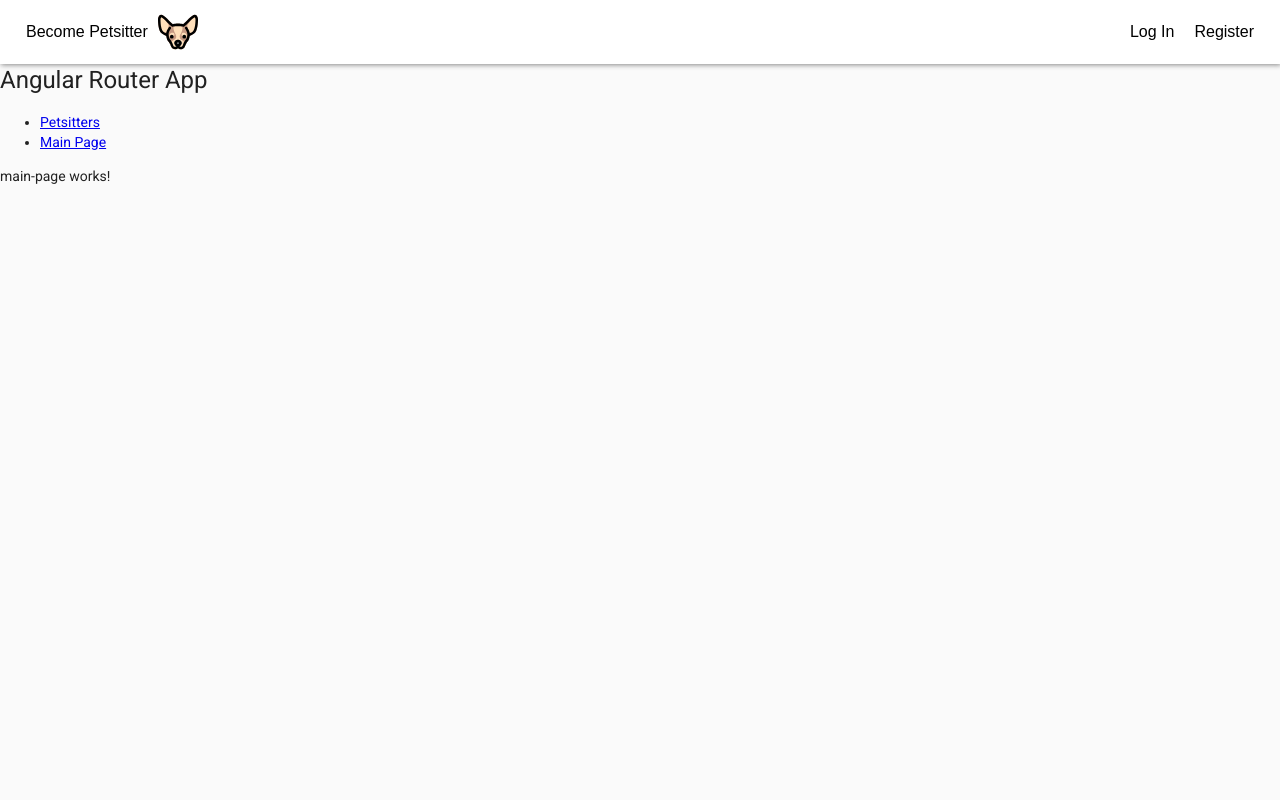
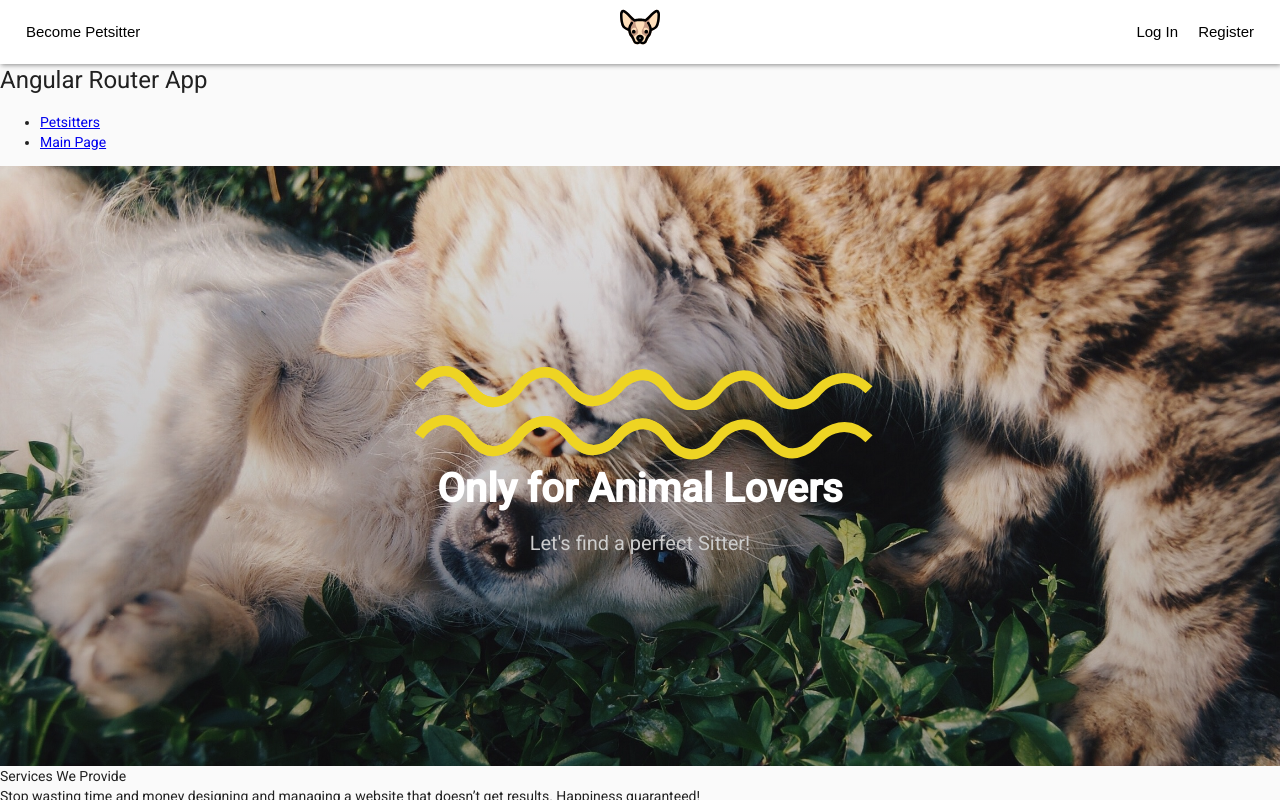
Before and after one commit to patipec/PetSupport, an Angular app in the folder web/AngularSPA/PetSupport/: page /main-page in a window 1280 px wide. Built offline with nearby package versions, Linux system fonts and the light colour scheme.

Commit message:
Add elements to main view

```diff
--- a/web/AngularSPA/PetSupport/src/app/app.component.css
+++ b/web/AngularSPA/PetSupport/src/app/app.component.css
@@ -0,0 +1,55 @@
+
+
+/* Main container */
+section.main-container {
+    height: 75vh;
+    min-height: 450px;
+    background: linear-gradient( rgba(0, 0, 0, 0.1), rgba(0, 0, 0, 0.3) ), url(../assets/MainPage/main-photo.jpg);
+    background-position: center center;
+    background-size: cover;
+    background-repeat: no-repeat;
+    position: relative;
+}
+
+.main-container-holder {
+    max-width: 450px;
+    margin: 0 auto;
+    padding-top: 200px;
+}
+
+section.main-container smart-button {
+    max-width: 180px;
+    width: 90%;
+    height: 50px;
+    border-radius: 30px;
+    margin-top: 30px;
+    display: inline-block;
+    position: relative;
+    z-index: 2;
+}
+
+section.main-container .main-text {
+    font-size: 40px;
+    font-weight: bold;
+    text-align: center;
+    color: white;
+    line-height: 48px;
+
+}
+
+section.main-container .main-description {
+    text-align: center;
+    margin-top: 20px;
+    margin-bottom: 40px;
+    font-size: 20px;
+    color: #ccc;
+
+}
+/* Main container ^ */
+
+
+@media only screen and (max-width: 375px) {
+    section.main-container smart-button {
+        width: 130px;
+    }
+}
--- a/web/AngularSPA/PetSupport/src/app/app.component.html
+++ b/web/AngularSPA/PetSupport/src/app/app.component.html
@@ -9,6 +9,48 @@
   </ul>
 </nav>
 
+
+<!-- MAIN VIEW (PHOTO, SHORT FORM, SHORT TEXT) -->
+<section class="main-container" id="home-container">
+  <div class="main-container-holder">
+    <!--  OZDOBNE, ŻÓŁTE FALE -->
+      <svg xmlns="http://www.w3.org/2000/svg" width="457.639" height="44.433" viewBox="0 0 457.639 44.433">
+        <g id="Group_7" data-name="Group 7" transform="translate(-45.904 -160.581)">
+          <g id="Group_1" data-name="Group 1" transform="translate(-550 -1184.405)">
+            <path id="Path_3" data-name="Path 3" d="M434,1029.809s24.795-35.09,50.481,0,50.481,0,50.481,0,24.468-32.5,50.481,0,50.481,0,50.481,0,24.14-26.441,50.481,0" transform="translate(363.595 339)" fill="none" stroke="#eed423" stroke-width="10"/>
+            <path id="Path_4" data-name="Path 4" d="M434,1029.809s24.559-35.09,50,0,50,0,50,0,24.234-32.5,50,0,50,0,50,0,26.789-28.28,49.472,4.686" transform="translate(166 335.786)" fill="none" stroke="#eed423" stroke-width="10"/>
+          </g>
+          <path id="Path_6" data-name="Path 6" d="M434,1029.809s24.559-35.09,50,0,50,0,50,0,24.234-32.5,50,0,50,0,50,0,20.055-26.441,46.145,0" transform="translate(-384 -848.618)" fill="none" stroke="#eed423" stroke-width="10"/>
+        </g>
+      </svg>
+      <svg xmlns="http://www.w3.org/2000/svg" width="457.639" height="44.433" viewBox="0 0 457.639 44.433">
+        <g id="Group_7" data-name="Group 7" transform="translate(-45.904 -160.581)">
+          <g id="Group_1" data-name="Group 1" transform="translate(-550 -1184.405)">
+            <path id="Path_3" data-name="Path 3" d="M434,1029.809s24.795-35.09,50.481,0,50.481,0,50.481,0,24.468-32.5,50.481,0,50.481,0,50.481,0,24.14-26.441,50.481,0" transform="translate(363.595 339)" fill="none" stroke="#eed423" stroke-width="10"/>
+            <path id="Path_4" data-name="Path 4" d="M434,1029.809s24.559-35.09,50,0,50,0,50,0,24.234-32.5,50,0,50,0,50,0,26.789-28.28,49.472,4.686" transform="translate(166 335.786)" fill="none" stroke="#eed423" stroke-width="10"/>
+          </g>
+          <path id="Path_6" data-name="Path 6" d="M434,1029.809s24.559-35.09,50,0,50,0,50,0,24.234-32.5,50,0,50,0,50,0,20.055-26.441,46.145,0" transform="translate(-384 -848.618)" fill="none" stroke="#eed423" stroke-width="10"/>
+        </g>
+      </svg>
+      <!-- ^^^ OZDOBNE, ŻÓŁTE FALE ^^^ -->
+
+      <div class="main-text">Only for Animal Lovers</div>
+      <div class="main-description">Let's find a perfect Sitter!</div>
+  </div>
+</section>
+
+<!-- ABOUT PETSUPPORT -->
+<section class="service-container" id="about-container">
+  <div class="container-title">
+      Services We Provide
+  </div>
+  <div class="container-description">
+      Stop wasting time and money designing and managing a website that doesn’t get results. Happiness guaranteed!
+  </div>
+</section>
+
+
+
 <!-- The routed views render in the <router-outlet>-->
 <router-outlet></router-outlet>
 </app-main-nav>
--- a/web/AngularSPA/PetSupport/src/app/main-nav/main-nav.component.css
+++ b/web/AngularSPA/PetSupport/src/app/main-nav/main-nav.component.css
@@ -34,7 +34,7 @@ mat-toolbar a {
 
 mat-toolbar {
   background-color: white;
-  font-size: 16px;
+  font-size: 15px;
   font-family: Arial;
   box-shadow: 1px 1px 5px #888888;
 }
@@ -43,8 +43,17 @@ a:hover, a:active {
   color: lightgray;
 }
 
+.nav-item {
+  display: block;
+  text-decoration: none;
+  padding: 2.25rem;
+  font-size: 1.2rem;
+}
 
 .logo {
-  display : flex;
-  justify-content: center;
+  left: 50%;
+  transform: translateX(-50%);
+  position: absolute;
+  padding: 0;
+  max-height: 9rem;
 }
--- a/web/AngularSPA/PetSupport/src/app/main-nav/main-nav.component.html
+++ b/web/AngularSPA/PetSupport/src/app/main-nav/main-nav.component.html
@@ -28,7 +28,7 @@
 
       <a href="#">Become Petsitter</a>
 
-      <div class="logo">
+      <div class="nav-item logo">
       <img
       width="40"
       alt="Angular Logo"
```
